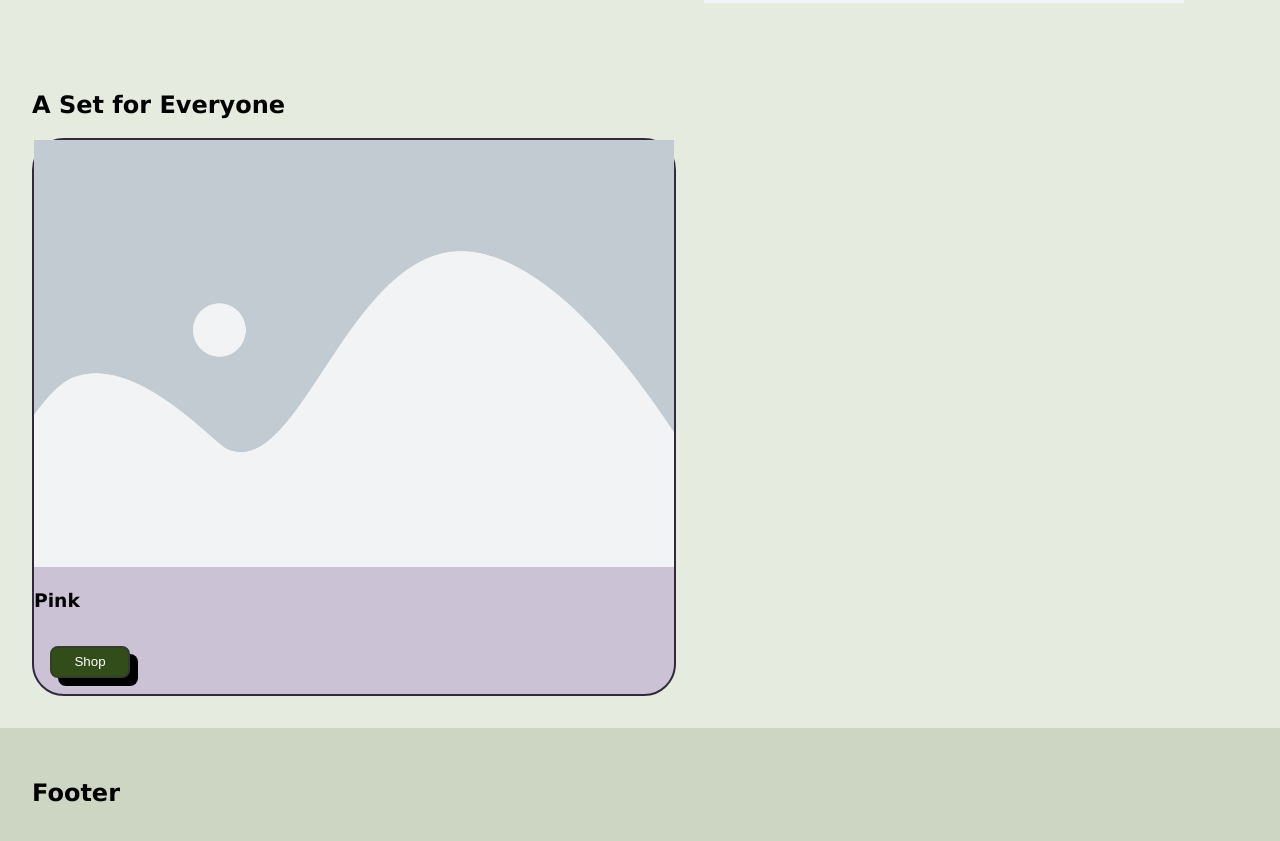
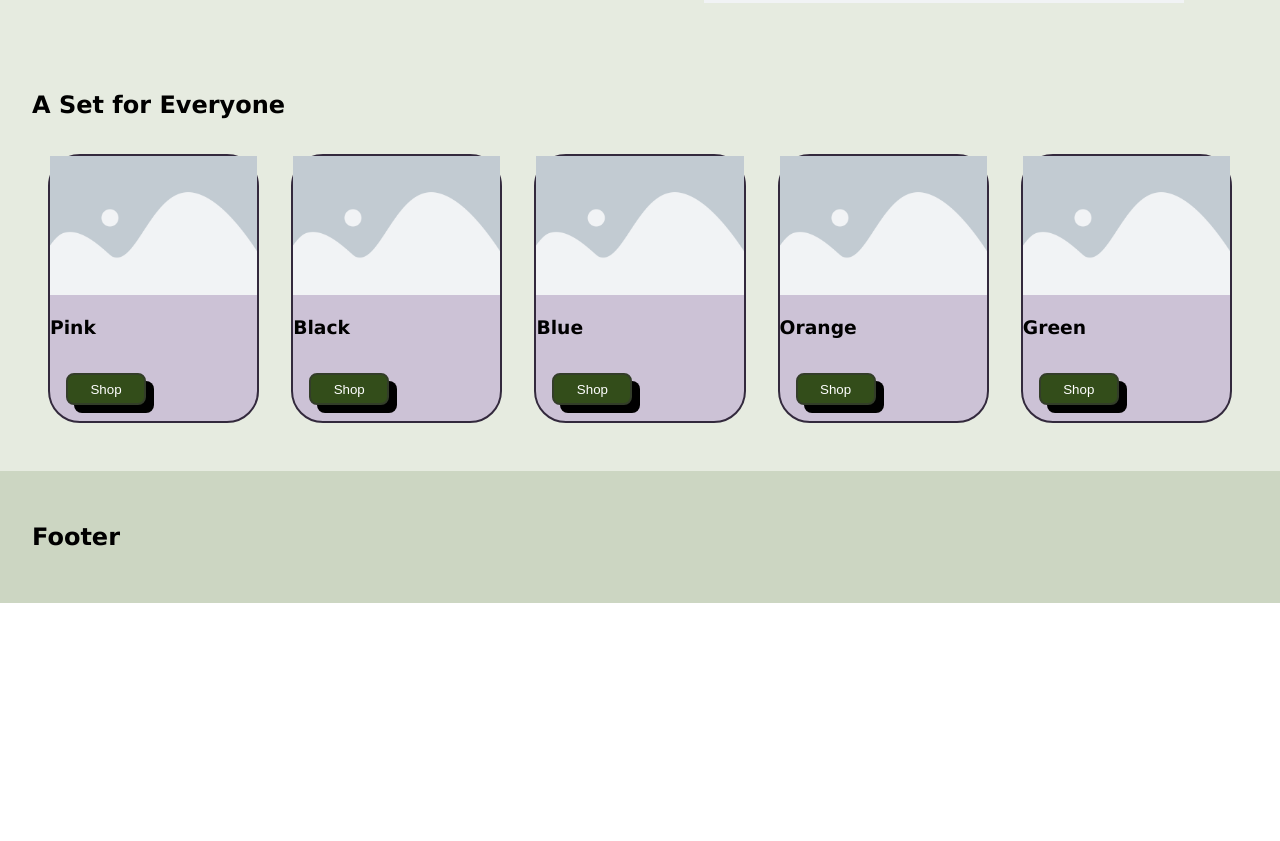
Before and after one commit to zinnia-frazier/Fulldive-VR-Web-Store-React-App, a React (Create React App) app in the folder fulldive-vr/: page / in a window 1280 px wide. Shown: the part 1100-1941 px from the top of the page. After the commit the page ends 1703 px from the top, so only its background shows below. Built offline with nearby package versions, Linux system fonts and the light colour scheme.

Commit message:
Cards using props

```diff
--- a/fulldive-vr/src/components/Card.js
+++ b/fulldive-vr/src/components/Card.js
@@ -9,7 +9,7 @@ export default function Card(props) {
         <div className={styles.card}>
             <img src={props.imageSrc} alt='placeholder' />
             <h3>{props.itemName}</h3>
-            <button className={styles.btnPrimary}>Shop</button>
+            <button className={styles.btnPrimary} onClick={props.handleStore}>Shop</button>
         </div>
     )
 }
--- a/fulldive-vr/src/components/Home.js
+++ b/fulldive-vr/src/components/Home.js
@@ -59,9 +59,15 @@ export default function Home(props) {
                 </div>
 
                 <div className={styles.container}>
-                    <Card imageSrc={placeholder} itemName='Pink' />
+                    <Card imageSrc={placeholder} itemName='Pink' handleStore={props.handleStore} />
 
+                    <Card imageSrc={placeholder} itemName='Black' handleStore={props.handleStore} />
 
+                    <Card imageSrc={placeholder} itemName='Blue' handleStore={props.handleStore} />
+
+                    <Card imageSrc={placeholder} itemName='Orange' handleStore={props.handleStore} />
+
+                    <Card imageSrc={placeholder} itemName='Green' handleStore={props.handleStore} />
                 </div>
             </section>
 
--- a/fulldive-vr/src/styles/styles.module.css
+++ b/fulldive-vr/src/styles/styles.module.css
@@ -73,10 +73,11 @@ button:active {
     border: 2px solid hsla(270, 20%, 20%, 1);
     border-radius: 2rem;
     max-width: 40rem;
+    margin: 1rem;
 }
 .card img {
     width: 100%;
-    overflow: none;
+    overflow: hidden;
 }
 
 .headText {
```
